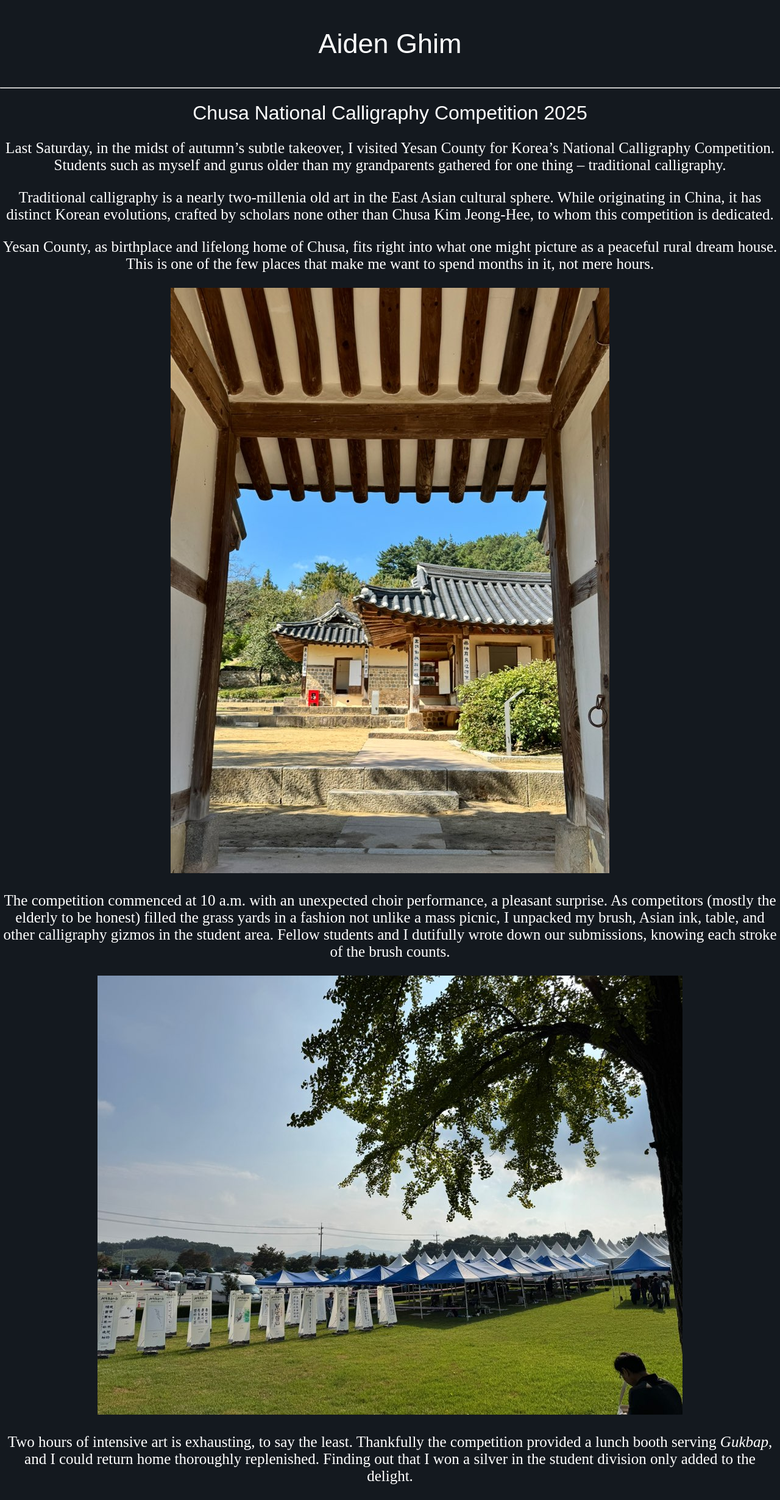
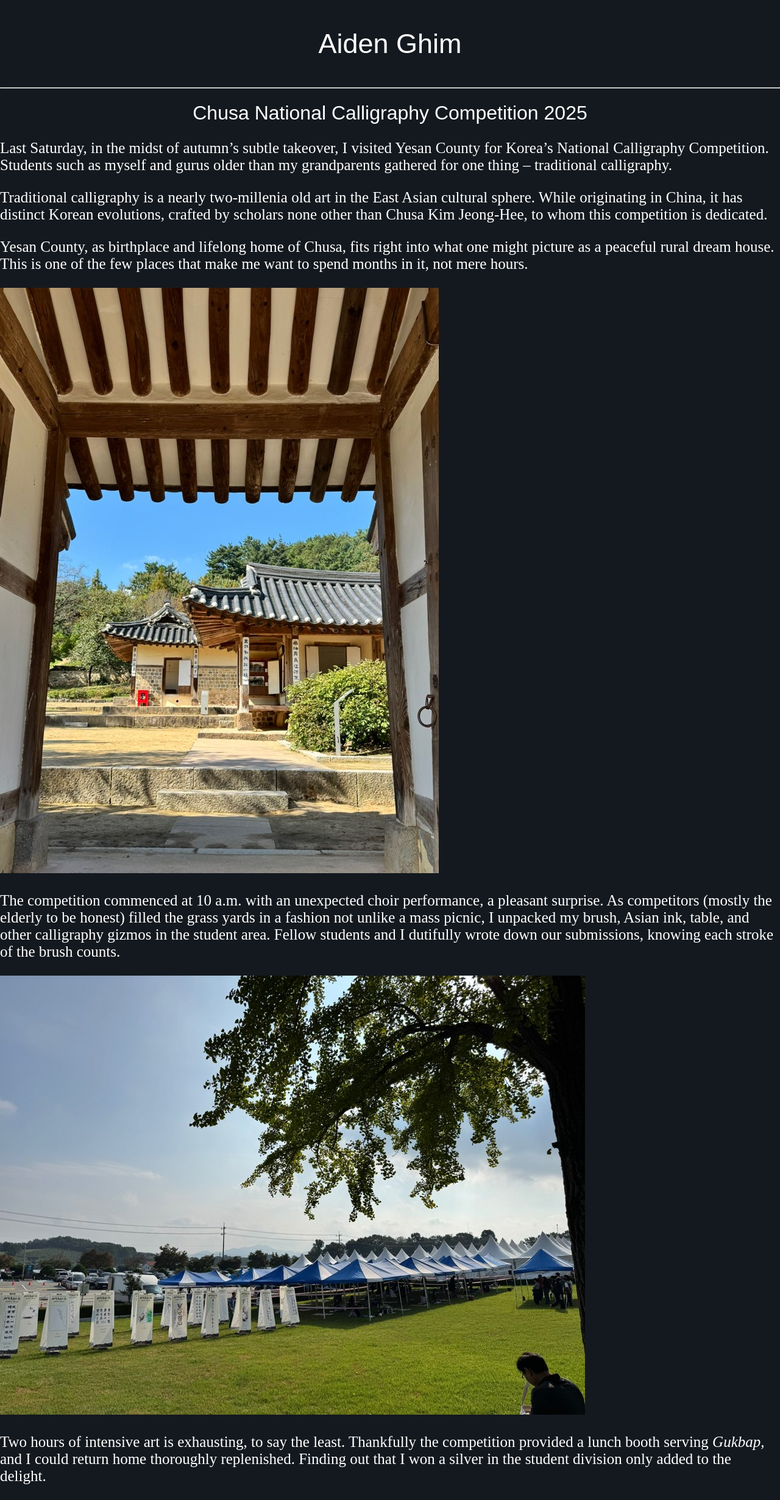
Before and after one commit to abghim/abghim.github.io, a Jekyll site: the page built from _posts/2025-10-19-chusa.md, in a window 1280 px wide. Shown: the whole page at 61% size. Built offline with Jekyll 4.4.1, drawn with Linux system fonts in a browser that asks for light colours; some web fonts are replaced.

Commit message:
Modify CSS style

```diff
--- a/_layouts/post.html
+++ b/_layouts/post.html
@@ -23,7 +23,7 @@
 	</head>
 	<body>
 		<header>
-			<h1 id="icon"><a id="iconref" href="{{ /index.html | relative_url}}">Aiden Ghim</a></h1>
+			<h1 id="icon"><a id="iconref" href="/index.html">Aiden Ghim</a></h1>
 		</header>
 		<hr />
 		<main>
--- a/assets/stylesheets/post.css
+++ b/assets/stylesheets/post.css
@@ -68,4 +68,5 @@ p {
 	font-style: normal;
 
 	font-size: 25px;
+	text-align: left;
 }
```
